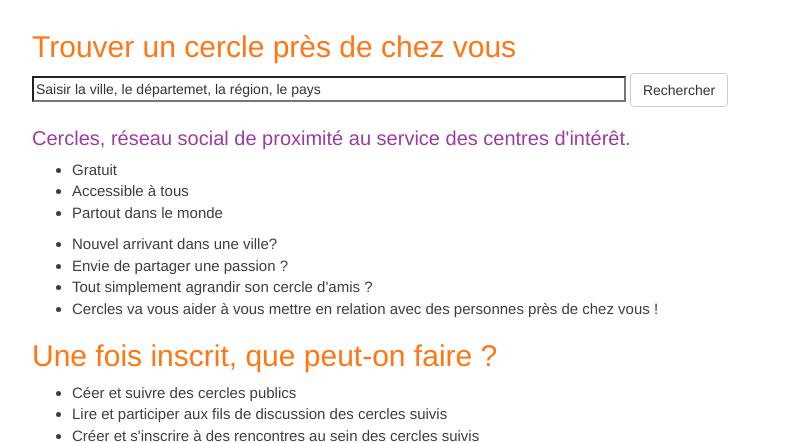
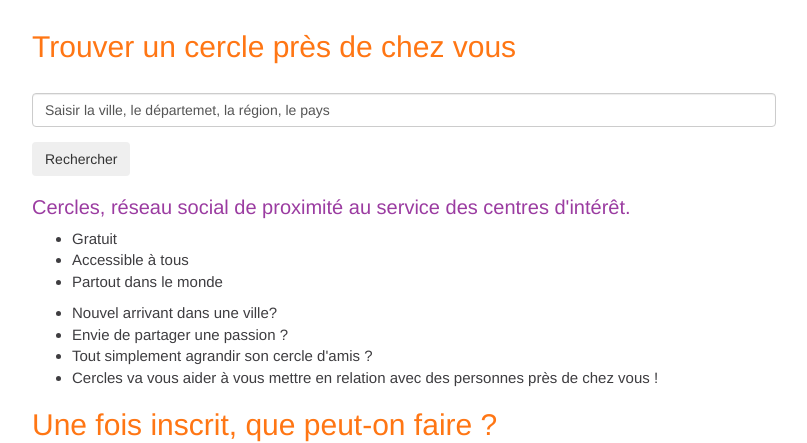
Before and after one commit to Monaa/cercles, a PHP site: page / in a window 1280 px wide. Shown: the part 237-680 px from the top of the page, without its empty margins (248-1055 px from the left). Run offline with PHP 8.4, Linux system fonts and the light colour scheme; data that the repository does not hold is empty.

Commit message:
modification du style de la zone de saisie de recherche_cercle.php

```diff
--- a/recherche_cercle.php
+++ b/recherche_cercle.php
@@ -1,7 +1,19 @@
 <h2>Trouver un cercle près de chez vous</h2>
 
-  <input name="recherche cercle" type="search" id="recherche cercle" autocomplete="off" value="Saisir la ville, le départemet, la région, le pays" size="70">
+<form method="post" action="/index.php?action=recherche_cercle">
+  				<!-- L'action est facultative quand le formulaire est traité par le même script PHP -->
 
 
+    <div class="form-group">
+		<label for="recherche cercle"></label>
+       <input id="recherche cercle" name)"pseudo" class="form-control" autocomplete="off" value="Saisir la ville, le départemet, la région, le pays" />
 
-	<a  class="btn btn-default" href="/?action=resultat_recherche_cercle">Rechercher</a>
+
+	</div>
+
+
+  	<div class="form-group">
+      <input type="submit" value="Rechercher" class="btn default" />
+  	</div>
+
+</form>
```
